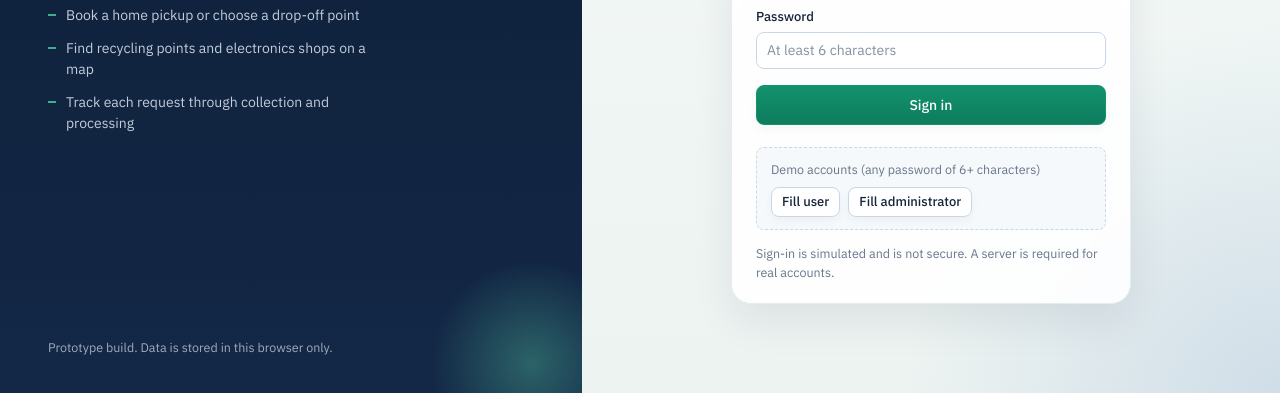
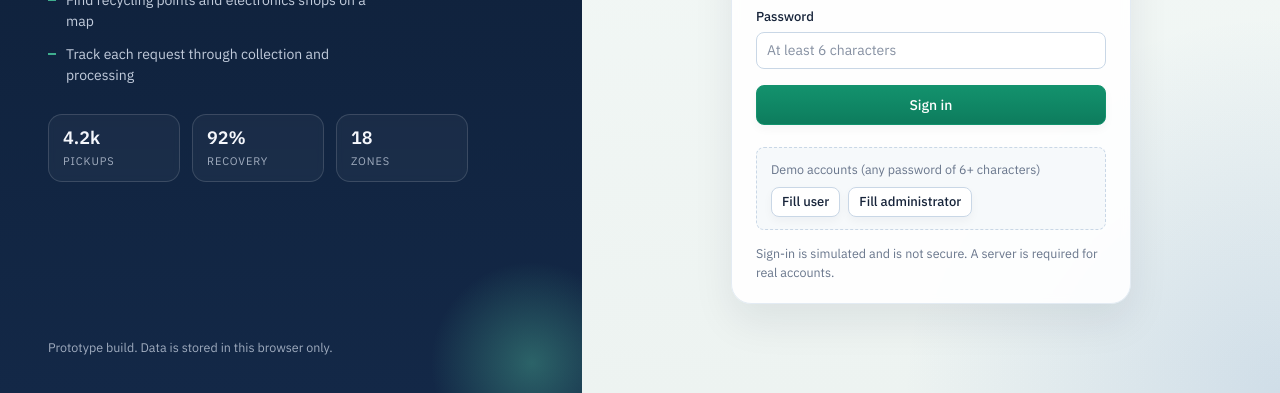
Before and after one commit to Deepak-prajapati7/E-waste-collection-and-recycling-management-system, a plain HTML site: page index.html in a window 1280 px wide. Shown: the part 407-800 px from the top of the page. Drawn offline with Linux system fonts and the light colour scheme.

Commit message:
ui ehnanced

```diff
--- a/index.html
+++ b/index.html
@@ -132,6 +132,20 @@
             <li>Find recycling points and electronics shops on a map</li>
             <li>Track each request through collection and processing</li>
           </ul>
+          <div class="impact-strip" aria-label="E-waste programme stats">
+            <div class="impact-chip">
+              <strong>4.2k</strong>
+              <span>pickups</span>
+            </div>
+            <div class="impact-chip">
+              <strong>92%</strong>
+              <span>recovery</span>
+            </div>
+            <div class="impact-chip">
+              <strong>18</strong>
+              <span>zones</span>
+            </div>
+          </div>
         </div>
         <p class="auth-foot">
           Prototype build. Data is stored in this browser only.
--- a/styles.css
+++ b/styles.css
@@ -215,9 +215,39 @@ select { appearance: none; padding-right: 30px; background-image: linear-gradien
 .auth-points { list-style: none; margin: 28px 0 0; padding: 0; display: flex; flex-direction: column; gap: 12px; color: var(--side-text); }
 .auth-points li { padding-left: 18px; position: relative; max-width: 40ch; }
 .auth-points li::before { content: ""; position: absolute; left: 0; top: 9px; width: 8px; height: 2px; background: #3fae8e; }
+.impact-strip {
+  display: grid;
+  grid-template-columns: repeat(3, minmax(0, 1fr));
+  gap: 12px;
+  margin-top: 28px;
+  max-width: 420px;
+}
+.impact-chip {
+  padding: 12px 14px;
+  border: 1px solid rgba(255, 255, 255, 0.14);
+  border-radius: 14px;
+  background: rgba(255, 255, 255, 0.04);
+  backdrop-filter: blur(3px);
+}
+.impact-chip strong {
+  display: block;
+  font-size: 18px;
+  line-height: 1.2;
+  color: var(--side-text-strong);
+}
+.impact-chip span {
+  display: block;
+  margin-top: 4px;
+  font-size: 11px;
+  letter-spacing: 0.08em;
+  text-transform: uppercase;
+  color: var(--side-text);
+  opacity: 0.8;
+}
 .auth-foot { position: relative; z-index: 1; color: var(--side-text); font-size: 12.5px; opacity: .8; }
 .auth-form-wrap { display: grid; place-items: center; padding: 32px 24px; }
 .auth-card {
+  position: relative;
   width: 100%;
   max-width: 400px;
   padding: 26px 24px 22px;
@@ -226,6 +256,15 @@ select { appearance: none; padding-right: 30px; background-image: linear-gradien
   border-radius: 20px;
   box-shadow: 0 18px 40px rgba(17, 29, 46, 0.08);
   backdrop-filter: blur(4px);
+  overflow: hidden;
+}
+.auth-card::before {
+  content: "";
+  position: absolute;
+  inset: 0 auto auto 0;
+  width: 120px;
+  height: 120px;
+  background: radial-gradient(circle, rgba(16, 141, 108, 0.12), transparent 68%);
 }
 .auth-card h2 { font-size: 22px; font-weight: 600; }
 .auth-sub { color: var(--muted); margin: 4px 0 20px; }
@@ -346,6 +385,12 @@ select { appearance: none; padding-right: 30px; background-image: linear-gradien
   border: 1px solid var(--line);
   border-radius: var(--radius-lg);
   box-shadow: 0 12px 24px rgba(15, 23, 42, 0.04);
+  transition: transform .15s ease, box-shadow .15s ease, border-color .15s ease;
+}
+.panel:hover {
+  transform: translateY(-1px);
+  border-color: rgba(19, 146, 109, 0.28);
+  box-shadow: 0 18px 34px rgba(15, 23, 42, 0.07);
 }
 .panel.flush { overflow: hidden; }
 .panel-head { display: flex; align-items: center; justify-content: space-between; gap: 12px; padding: 16px 20px; border-bottom: 1px solid var(--line); }
@@ -357,7 +402,8 @@ select { appearance: none; padding-right: 30px; background-image: linear-gradien
 .split { display: grid; grid-template-columns: minmax(0, 1fr) 320px; gap: 16px; align-items: start; }
 
 .kpis { display: grid; grid-template-columns: repeat(5, minmax(0, 1fr)); gap: 14px; }
-.kpi { padding: 14px 16px; border: 1px solid var(--line); border-radius: var(--radius-lg); background: var(--surface); box-shadow: var(--card-shadow); min-width: 0; }
+.kpi { padding: 14px 16px; border: 1px solid var(--line); border-radius: var(--radius-lg); background: var(--surface); box-shadow: var(--card-shadow); min-width: 0; transition: transform .15s ease, box-shadow .15s ease, border-color .15s ease; }
+.kpi:hover { transform: translateY(-2px); box-shadow: 0 16px 28px rgba(15, 23, 42, 0.08); border-color: rgba(19, 146, 109, 0.2); }
 .kpi-blue { background: linear-gradient(145deg, #f2f6ff, #fff 80%); }
 .kpi-green { background: linear-gradient(145deg, #effaf5, #fff 80%); }
 .kpi-purple { background: linear-gradient(145deg, #f7f3ff, #fff 80%); }
```
